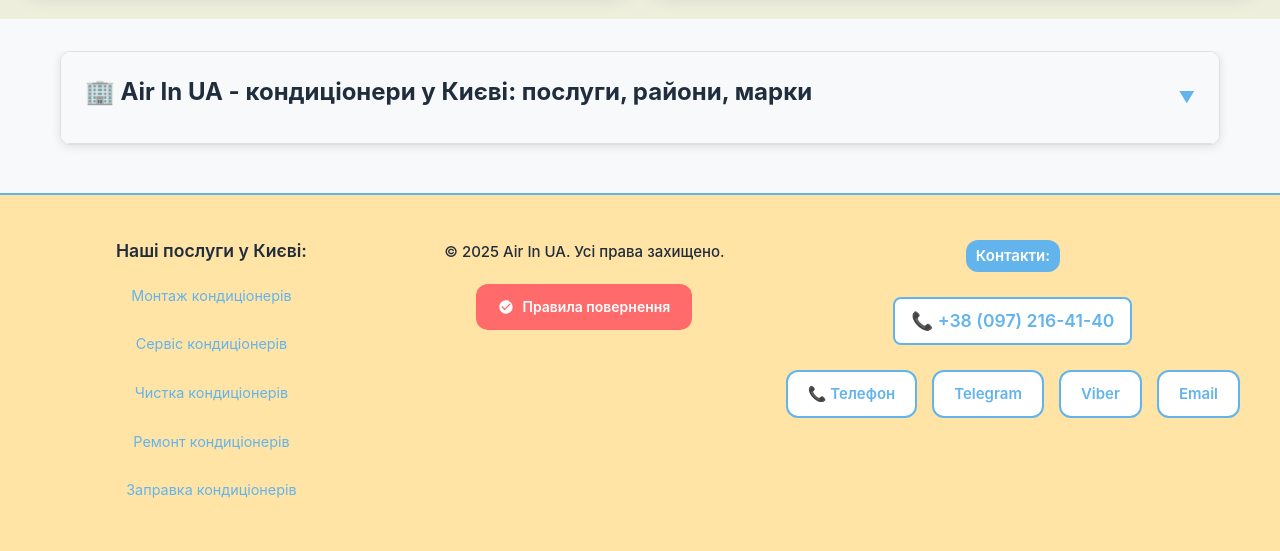
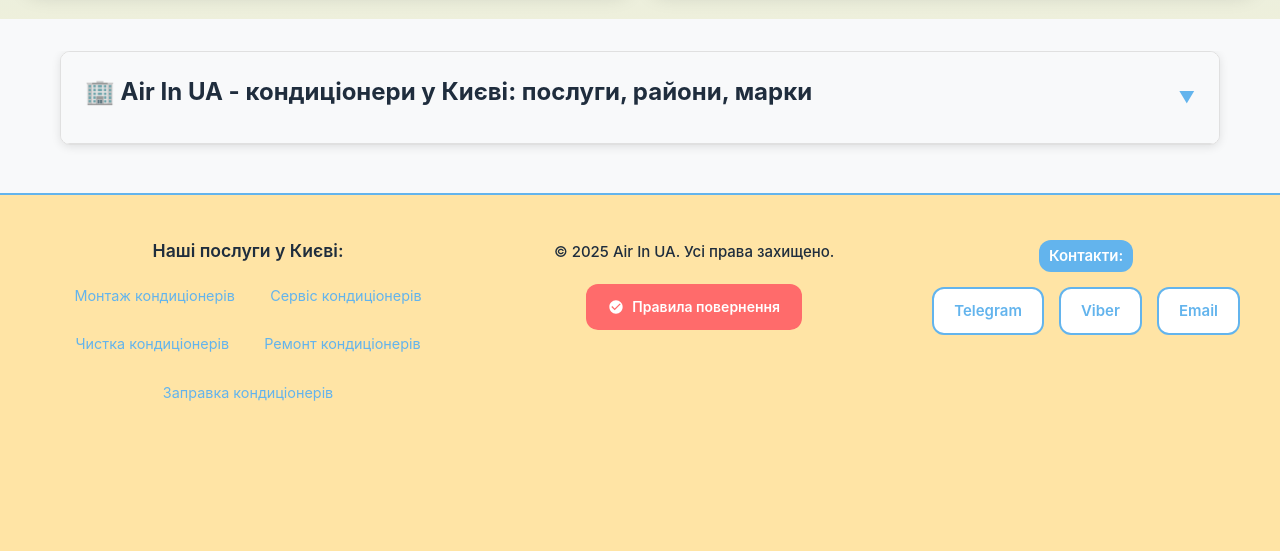
Before and after one commit to BonisOleg/air_in_ua, a Django app: page / in a window 1280 px wide. Shown: the part 689-1240 px from the top of the page. After the commit the page ends 1090 px from the top, so only its background shows below. Run offline with Django 5.2, Linux system fonts and the light colour scheme.

Commit message:
🗑️ Прибрано кнопку телефону з футера, залишено тільки месенджери

```diff
--- a/static/css/style.css
+++ b/static/css/style.css
@@ -204,24 +204,7 @@ main {
     color: var(--color-white) !important;
 }
 
-/* Стилі для телефонних посилань у footer */
-.footer-phone-link {
-    display: inline-block;
-    color: var(--color-blue-300);
-    text-decoration: none;
-    font-weight: 600;
-    font-size: 1.1rem;
-    transition: color 0.2s ease;
-    padding: 8px 16px;
-    border-radius: 8px;
-    background: var(--color-white);
-    border: 2px solid var(--color-blue-300);
-}
-
-.footer-phone-link:hover {
-    color: var(--color-white);
-    background: var(--color-blue-300);
-}
+
 
 /* Стилі для кнопок месенджерів */
 .messenger-buttons {
@@ -691,27 +674,7 @@ textarea.input:focus,
     color: var(--color-white);
 }
 
-.footer-phone {
-    margin: 10px 0;
-}
-
-.footer-phone-link {
-    display: inline-block;
-    color: var(--color-blue-300);
-    text-decoration: none;
-    font-weight: 600;
-    font-size: 1.1rem;
-    transition: color 0.2s ease;
-    padding: 8px 16px;
-    border-radius: 8px;
-    background: var(--color-white);
-    border: 2px solid var(--color-blue-300);
-}
-
-.footer-phone-link:hover {
-    color: var(--color-white);
-    background: var(--color-blue-300);
-}
+
 
 .site-footer p {
     margin-bottom: 0;
--- a/templates/base.html
+++ b/templates/base.html
@@ -218,11 +218,7 @@
       <!-- Контакти -->
       <div class="footer-contacts">
         <span class="footer-contacts-label">Контакти:</span>
-        <div class="footer-phone">
-          <a href="tel:+380972164140" class="footer-phone-link">📞 +38 (097) 216-41-40</a>
-        </div>
         <div class="footer-socials">
-          <a href="tel:+380972164140" class="footer-icon footer-icon-phone" title="Телефон">📞 Телефон</a>
           <a href="https://t.me/+380972164140" class="footer-icon footer-icon-telegram" title="Telegram" target="_blank">Telegram</a>
           <a href="viber://chat?number=+380972164140" class="footer-icon footer-icon-viber" title="Viber">Viber</a>
           <a href="mailto:info@airinua.com" class="footer-icon footer-icon-gmail" title="Email">Email</a>
```
